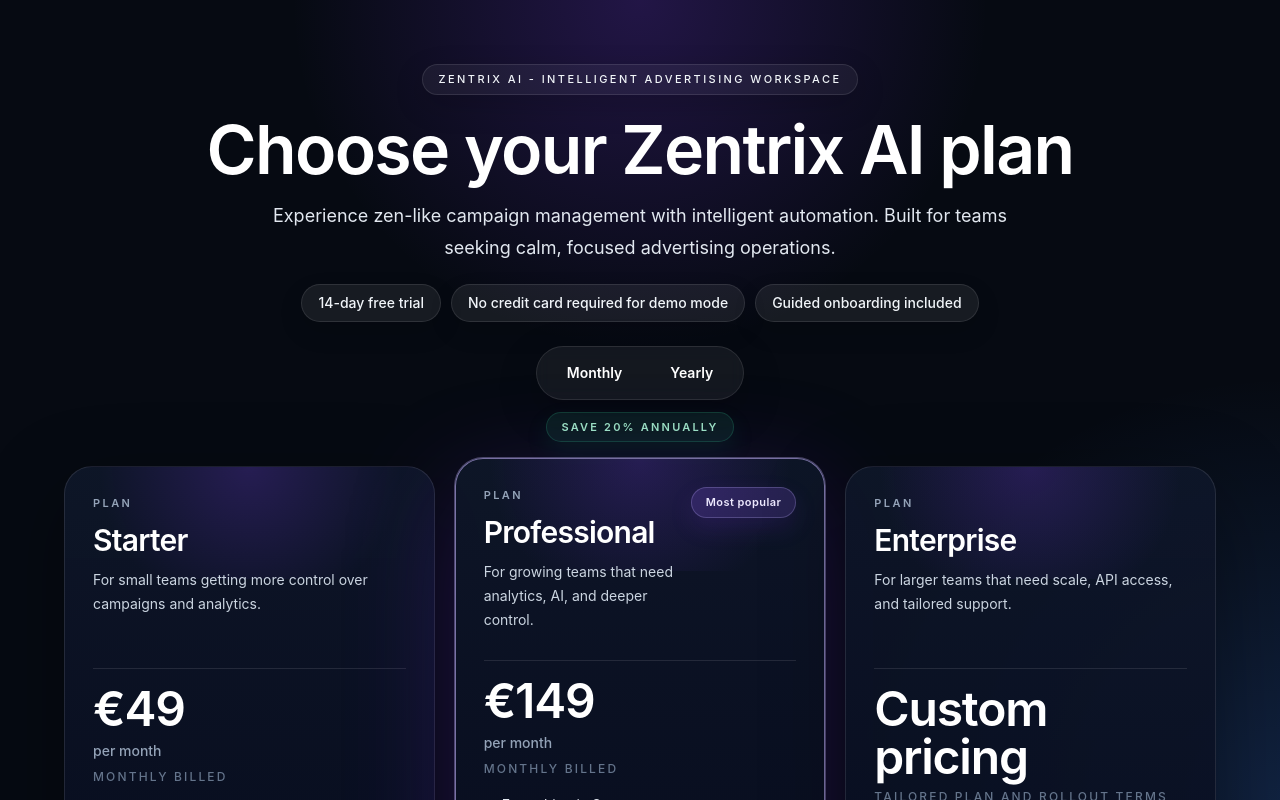
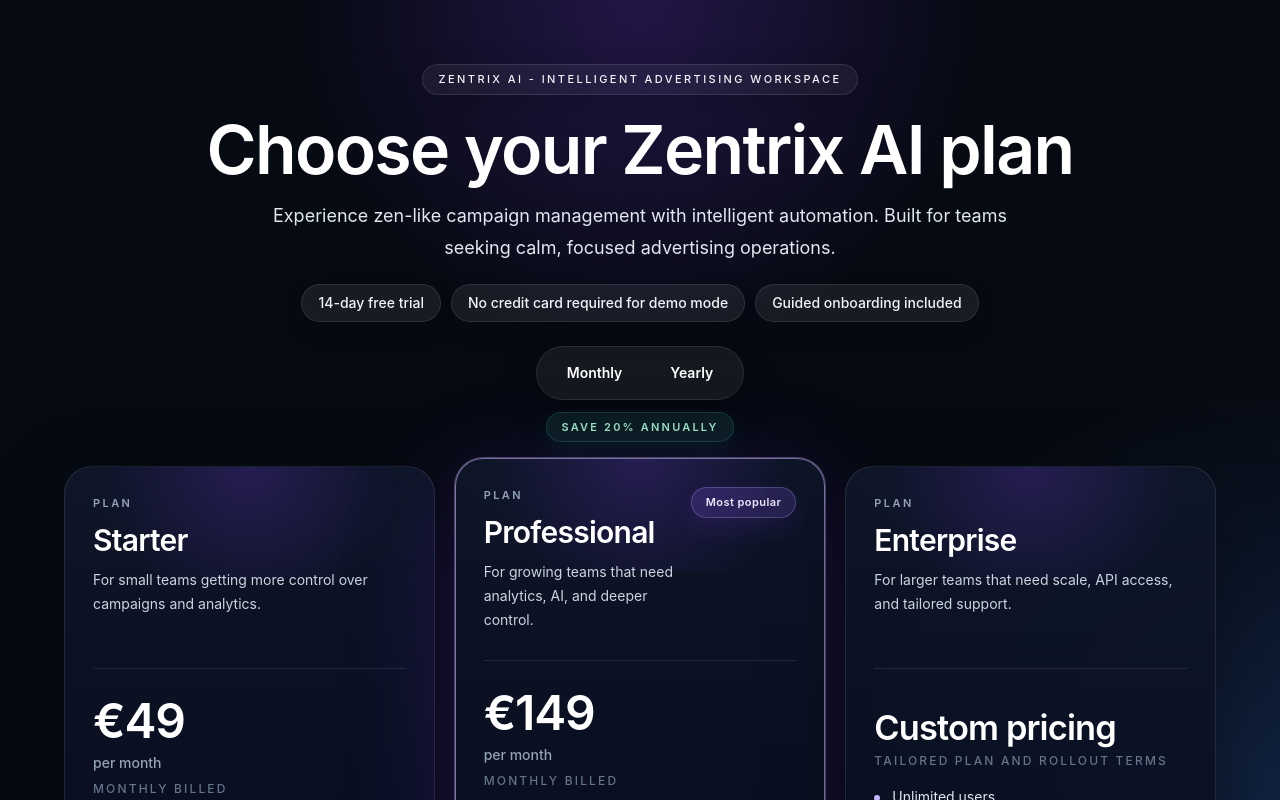
Before and after one commit to Reeyman/zentrix-ai, a Next.js app: page /pricing in a window 1280 px wide. Shown: the top 800 px of the page. Built offline with nearby package versions, Linux system fonts and the light colour scheme.

Commit message:
Align enterprise custom pricing label

```diff
--- a/src/components/pricing/PricingCard.tsx
+++ b/src/components/pricing/PricingCard.tsx
@@ -36,12 +36,14 @@
 }: PricingCardProps) {
   const price = billingInterval === 'monthly' ? priceMonthly : priceYearly
   const suffix = price === null ? '' : billingInterval === 'monthly' ? 'per month' : 'per year'
+  const isCustomPrice = price === null
   const billingNote =
-    price === null
+    isCustomPrice
       ? 'Tailored plan and rollout terms'
       : billingInterval === 'monthly'
         ? 'Monthly billed'
         : `${formatPlanPrice(priceYearly, currency)} billed annually`
+  const priceLabel = formatPlanPrice(price, currency)
 
   return (
     <Card
@@ -76,8 +78,15 @@
               Best value
             </div>
           ) : null}
-          <div className="text-4xl font-semibold tracking-tight text-white sm:text-5xl">
-            {formatPlanPrice(price, currency)}
+          <div className="flex min-h-[52px] items-end sm:min-h-[60px]">
+            <div
+              className={[
+                'font-semibold tracking-tight text-white',
+                isCustomPrice ? 'text-[2rem] leading-[1.02] sm:text-[2.15rem]' : 'text-4xl leading-none sm:text-5xl',
+              ].join(' ')}
+            >
+              <span className={isCustomPrice ? 'whitespace-nowrap' : undefined}>{priceLabel}</span>
+            </div>
           </div>
           {suffix ? <div className="text-sm font-medium text-slate-400">{suffix}</div> : null}
           <div className="text-xs font-medium uppercase tracking-[0.18em] text-slate-500">{billingNote}</div>
```
